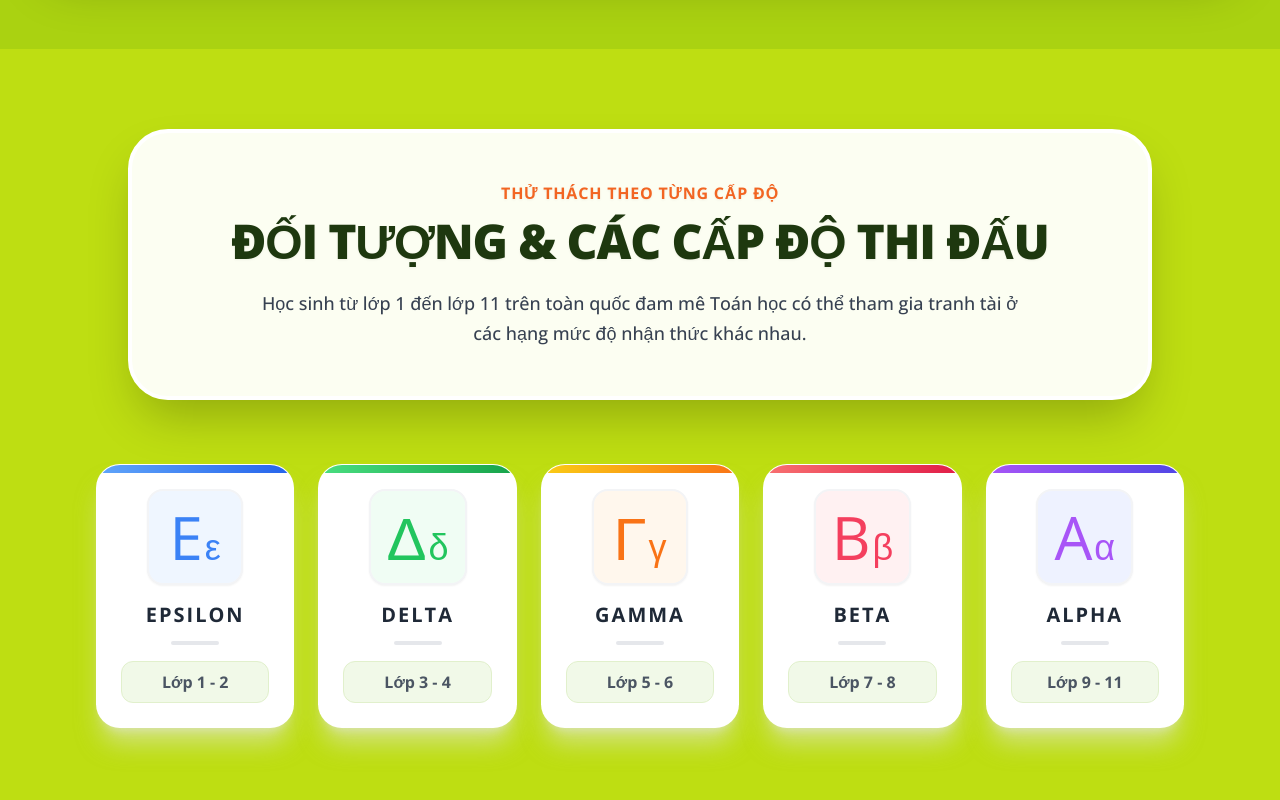
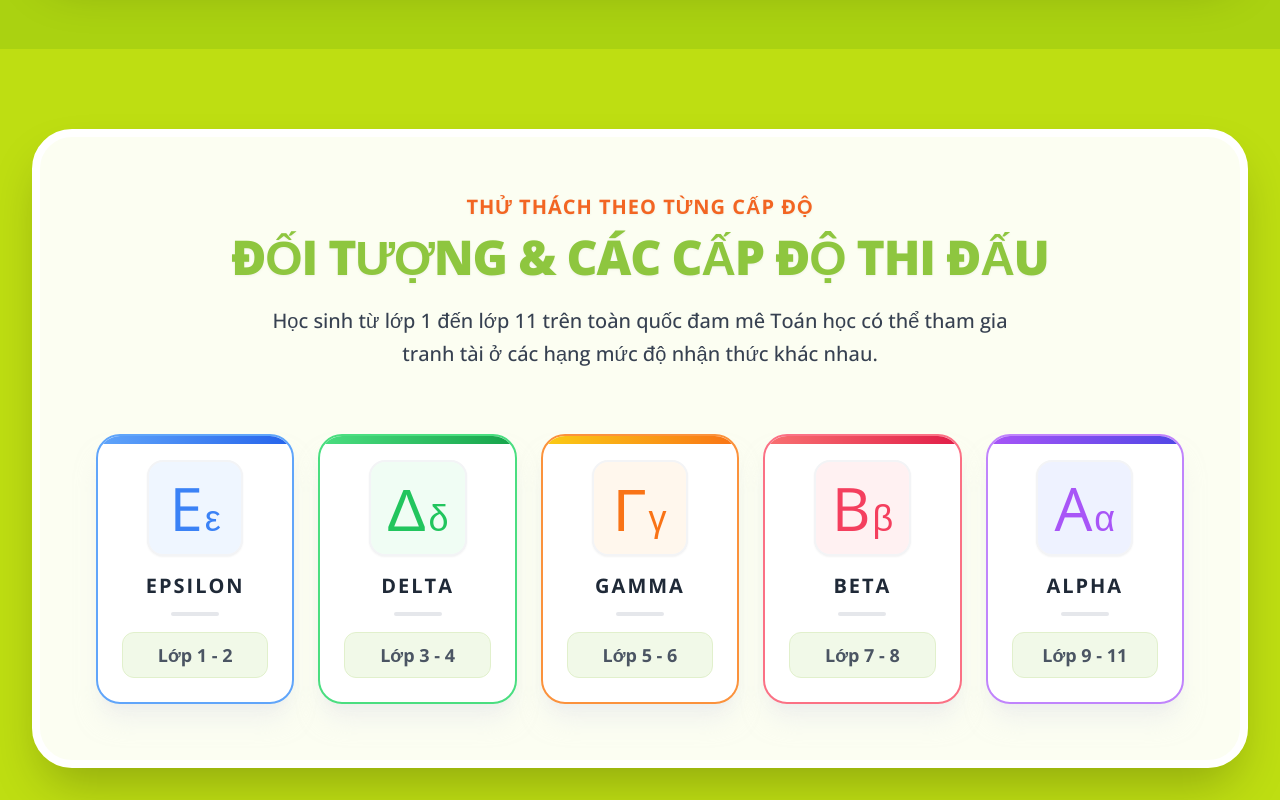
Before and after one commit to HoangQuan-iViet/Boatman-FMC, a React (Vite) app: page / in a window 1280 px wide. Shown: the part 1600-2400 px from the top of the page. Built offline with nearby package versions, Linux system fonts and the light colour scheme.

Commit message:
feat: add LevelsSection component to display competition levels with grades and Framer Motion animations.

```diff
--- a/src/components/LevelsSection.tsx
+++ b/src/components/LevelsSection.tsx
@@ -2,31 +2,33 @@ import { motion } from 'framer-motion';
 
 // Mapped Latin letters (A-E) to Greek letters (Alpha-Epsilon) descending based on grades.
 const levels = [
-    { id: 'epsilon', capital: 'E', name: 'Epsilon', symbol: 'ε', grades: 'Lớp 1 - 2', color: 'from-blue-400 to-blue-600', text: 'text-blue-500', bg: 'bg-blue-50', hoverBorder: 'hover:border-blue-400', hoverLine: 'group-hover:bg-blue-500', delay: 0 },
-    { id: 'delta', capital: 'Δ', name: 'Delta', symbol: 'δ', grades: 'Lớp 3 - 4', color: 'from-green-400 to-green-600', text: 'text-green-500', bg: 'bg-green-50', hoverBorder: 'hover:border-green-400', hoverLine: 'group-hover:bg-green-500', delay: 0.1 },
-    { id: 'gamma', capital: 'Γ', name: 'Gamma', symbol: 'γ', grades: 'Lớp 5 - 6', color: 'from-yellow-400 to-orange-500', text: 'text-orange-500', bg: 'bg-orange-50', hoverBorder: 'hover:border-orange-400', hoverLine: 'group-hover:bg-orange-500', delay: 0.2 },
-    { id: 'beta', capital: 'B', name: 'Beta', symbol: 'β', grades: 'Lớp 7 - 8', color: 'from-red-400 to-rose-600', text: 'text-rose-500', bg: 'bg-rose-50', hoverBorder: 'hover:border-rose-400', hoverLine: 'group-hover:bg-rose-500', delay: 0.3 },
-    { id: 'alpha', capital: 'A', name: 'Alpha', symbol: 'α', grades: 'Lớp 9 - 11', color: 'from-purple-500 to-indigo-600', text: 'text-purple-500', bg: 'bg-indigo-50', hoverBorder: 'hover:border-purple-400', hoverLine: 'group-hover:bg-purple-500', delay: 0.4 },
+    { id: 'epsilon', capital: 'E', name: 'Epsilon', symbol: 'ε', grades: 'Lớp 1 - 2', color: 'from-blue-400 to-blue-600', text: 'text-blue-500', bg: 'bg-blue-50', borderColor: 'border-blue-400', hoverLine: 'group-hover:bg-blue-500', delay: 0 },
+    { id: 'delta', capital: 'Δ', name: 'Delta', symbol: 'δ', grades: 'Lớp 3 - 4', color: 'from-green-400 to-green-600', text: 'text-green-500', bg: 'bg-green-50', borderColor: 'border-green-400', hoverLine: 'group-hover:bg-green-500', delay: 0.1 },
+    { id: 'gamma', capital: 'Γ', name: 'Gamma', symbol: 'γ', grades: 'Lớp 5 - 6', color: 'from-yellow-400 to-orange-500', text: 'text-orange-500', bg: 'bg-orange-50', borderColor: 'border-orange-400', hoverLine: 'group-hover:bg-orange-500', delay: 0.2 },
+    { id: 'beta', capital: 'B', name: 'Beta', symbol: 'β', grades: 'Lớp 7 - 8', color: 'from-red-400 to-rose-600', text: 'text-rose-500', bg: 'bg-rose-50', borderColor: 'border-rose-400', hoverLine: 'group-hover:bg-rose-500', delay: 0.3 },
+    { id: 'alpha', capital: 'A', name: 'Alpha', symbol: 'α', grades: 'Lớp 9 - 11', color: 'from-purple-500 to-indigo-600', text: 'text-purple-500', bg: 'bg-indigo-50', borderColor: 'border-purple-400', hoverLine: 'group-hover:bg-purple-500', delay: 0.4 },
 ];
 
 export const LevelsSection = () => {
     return (
         <section id="levels" className="py-10 md:py-20 min-h-[auto] md:min-h-[90vh] flex items-center relative overflow-hidden bg-[#bede12]">
-            <div className="container mx-auto px-4 md:px-8 max-w-6xl relative z-10 w-full">
-                {/* Header Frame */}
+            <div className="container mx-auto px-4 md:px-8 max-w-7xl relative z-10 w-full">
+                {/* Master Frame Container */}
                 <motion.div
                     initial={{ opacity: 0, y: 30 }}
                     whileInView={{ opacity: 1, y: 0 }}
                     viewport={{ once: true }}
                     transition={{ duration: 0.6 }}
-                    className="bg-white/95 backdrop-blur-md p-8 md:p-12 text-center rounded-[40px] shadow-2xl border-4 border-white mb-16 w-full max-w-5xl mx-auto relative overflow-hidden"
+                    className="bg-white/95 backdrop-blur-md p-8 md:p-14 rounded-[40px] shadow-2xl border-8 border-white relative overflow-hidden"
                 >
-                    <span className="text-fmc-orange font-bold tracking-wider uppercase text-base mb-3 block drop-shadow-sm">Thử thách theo từng cấp độ</span>
-                    <h2 className="text-3xl md:text-5xl font-black text-fmc-dark mb-6 drop-shadow-sm uppercase tracking-tight">Đối Tượng & Các Cấp Độ Thi Đấu</h2>
-                    <p className="text-gray-700 text-lg font-medium max-w-3xl mx-auto leading-relaxed">
+                    {/* Header Area */}
+                    <div className="text-center mb-16">
+                        <span className="text-fmc-orange font-bold tracking-wider uppercase text-lg md:text-xl mb-3 block drop-shadow-sm">Thử thách theo từng cấp độ</span>
+                        <h2 className="text-3xl md:text-5xl font-black text-fmc-lime mb-6 drop-shadow-sm uppercase tracking-tight">Đối Tượng & Các Cấp Độ Thi Đấu</h2>
+                        <p className="text-gray-700 leading-relaxed text-xl max-w-3xl mx-auto font-medium">
                             Học sinh từ lớp 1 đến lớp 11 trên toàn quốc đam mê Toán học có thể tham gia tranh tài ở các hạng mức độ nhận thức khác nhau.
                         </p>
-                </motion.div>
+                    </div>
 
                     <div className="grid grid-cols-1 sm:grid-cols-2 lg:grid-cols-5 gap-6">
                         {levels.map((level) => (
@@ -37,7 +39,7 @@ export const LevelsSection = () => {
                                 viewport={{ once: true, margin: "-100px" }}
                                 transition={{ duration: 0.5, delay: level.delay }}
                                 whileHover={{ y: -10, transition: { duration: 0.2 } }}
-                            className={`bg-white rounded-3xl p-6 shadow-xl shadow-gray-200/50 border border-transparent flex flex-col items-center justify-center text-center relative overflow-hidden group ${level.hoverBorder} transition-all duration-300`}
+                                className={`bg-white rounded-3xl p-6 shadow-xl shadow-gray-200/50 border-2 ${level.borderColor} flex flex-col items-center justify-center text-center relative overflow-hidden group transition-all duration-300 hover:shadow-2xl`}
                             >
                                 <div className={`absolute top-0 left-0 right-0 h-2 bg-gradient-to-r ${level.color}`}></div>
 
@@ -52,12 +54,13 @@ export const LevelsSection = () => {
 
                                 <div className={`w-12 h-1 bg-gray-200 rounded-full mb-4 ${level.hoverLine} transition-colors`}></div>
 
-                            <p className="text-gray-600 font-bold bg-fmc-sec-1 px-4 py-2 rounded-xl w-full border border-fmc-sec-3 group-hover:bg-fmc-lime/10 transition-colors font-open-sans">
+                                <p className="text-gray-600 font-bold bg-fmc-sec-1 px-4 py-2 rounded-xl w-full border border-fmc-sec-3 group-hover:bg-fmc-lime/10 transition-colors font-open-sans text-lg">
                                     {level.grades}
                                 </p>
                             </motion.div>
                         ))}
                     </div>
+                </motion.div>
             </div>
         </section>
     );
```
Lines whose indentation alone changed are shown as unchanged.
